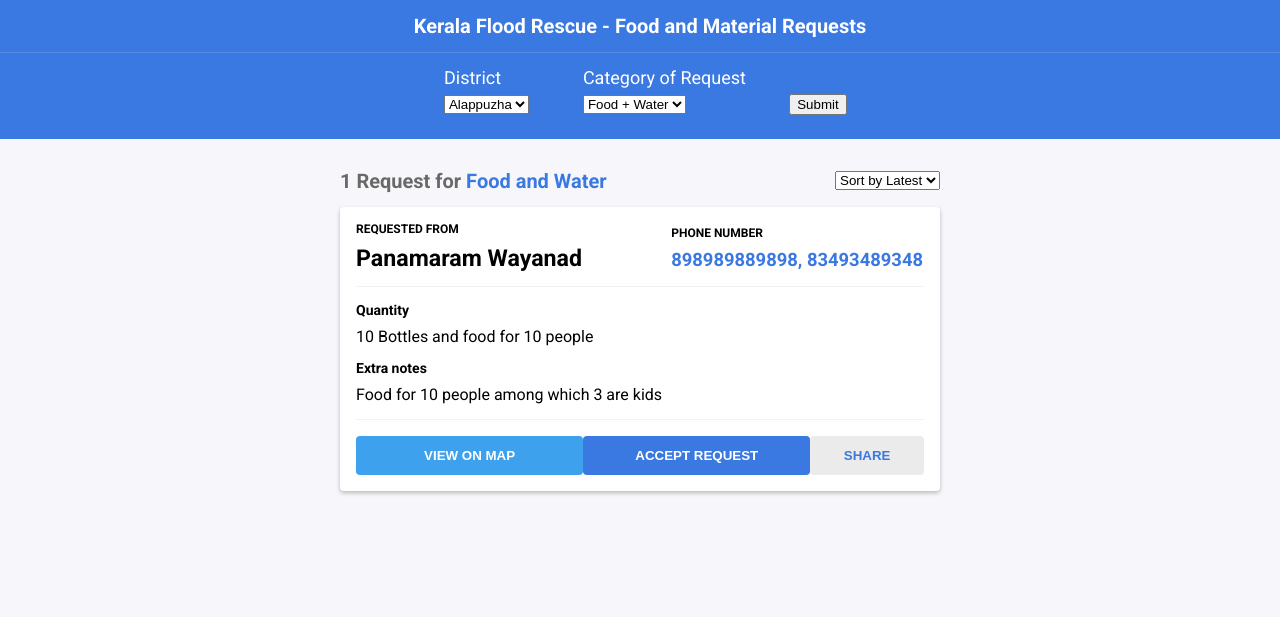
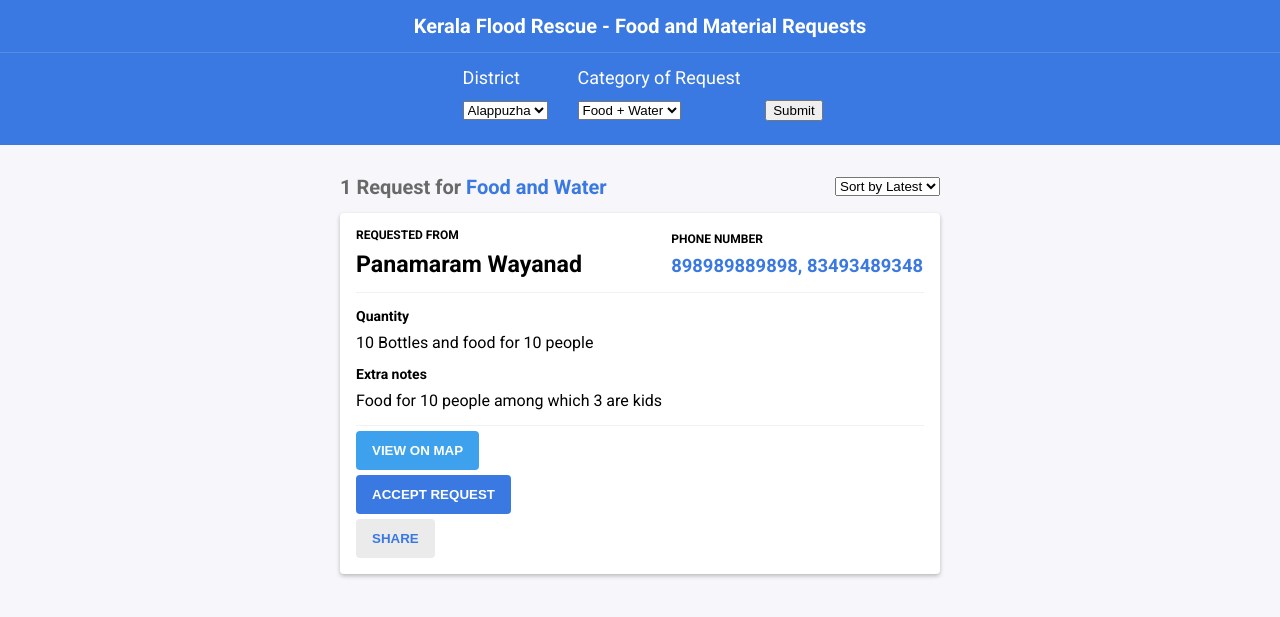
Before and after one commit to devpranoy/keralarescue, a Flask app: template templates/newindex.html in a window 1280 px wide. Shown: the top 617 px of the page. Run offline with Flask 2, Linux system fonts and the light colour scheme; the template is opened without the code that fills it, so the values that code supplies are empty.

Commit message:
Fixes to CSS

```diff
--- a/templates/newindex.css
+++ b/templates/newindex.css
@@ -91,7 +91,7 @@ body {
 #header form > fieldset, #header form > input {
 
     display: inline-block;
-    margin:  0 1em;
+    margin:  0 0.5em;
 
 }
 
@@ -104,7 +104,9 @@ body {
 #sorter {
 	color: #696969;
 	font-weight: bold;
-	font-size: 1.25rem
+	font-size: 1.25rem;
+	display: table;
+	width: 100%;
 }
 
 #sorter .item {
@@ -112,8 +114,19 @@ body {
 
 }
 
+#sorter .span, #sorter .selector {
+	display: table-cell;
+	width: 50%;
+}
+
+#sorter .selector {
+	position: relative;
+}
+
 #sorter select {
-	float: right;
+	position: absolute;
+	right: 0;
+
 }
 
 .card {
@@ -127,7 +140,11 @@ body {
 .location-and-number, .quantity-and-notes {
 	padding-bottom: 1rem;
 	border-bottom: 1px solid rgba(0,0,0,0.05);
-	margin-bottom: 1rem;
+
+}
+
+.location-and-number {
+		margin-bottom: 1rem;;
 }
 
 .location, .phone-number, .quantity, .notes {
@@ -187,13 +204,14 @@ margin-bottom: 0.75rem;
 	border-radius: 4px;
 	text-transform: uppercase;
 	font-weight: bold;
-	display: inline-block;
+	display: table-cell;
+	margin-top: 5px;
 }
 
 .view-map {
 	background: #3DA1EE;
 	color: white;
-	width: 40%
+	margin-right: 10px;
 
 }
 
@@ -201,13 +219,11 @@ margin-bottom: 0.75rem;
 
 	background: #3A78E2;
 	color:  white;
-	width: 40%;
+	margin-right: 10px;
 
 }
 
 .share-button {
 	color: #3A78E2;
 	background: #EBEBEB;
-	width: 20%;
-
 }
--- a/templates/newindex.html
+++ b/templates/newindex.html
@@ -1,3 +1,4 @@
+<!DOCTYPE html>
 <html lang="en">
   <head>
     <title>RescueApp</title>
@@ -25,8 +26,8 @@
     </div>
     <div id="listing">
       <div id="sorter">
-	<span class="count">1</span> Request for <span class="item">Food and Water</span>
-	<select name="sort"><option>Sort by Latest</option></select>
+	<span class="request"><span class="count">1</span> Request for <span class="item">Food and Water</span></span>
+	<span class="selector"><select name="sort"><option>Sort by Latest</option></select></span>
       </div>
       <div class="card">
 	<div  class="location-and-number">
```
